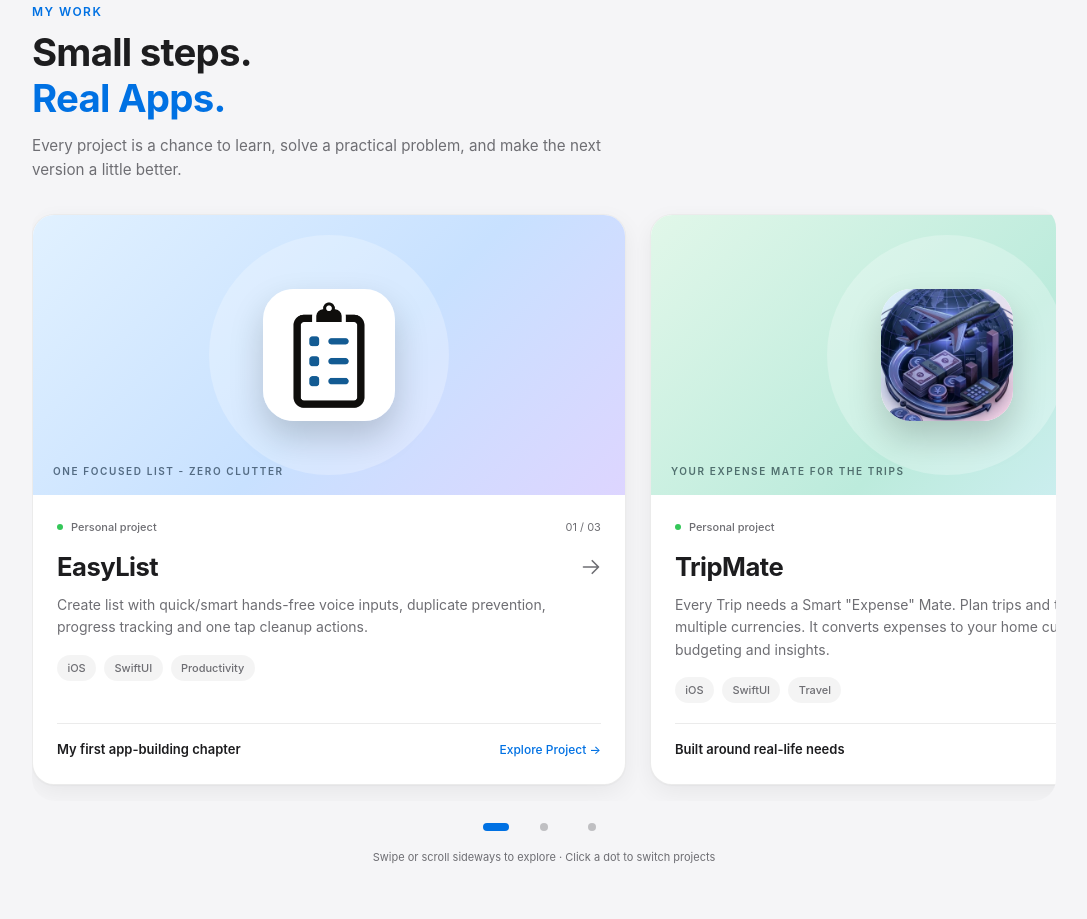
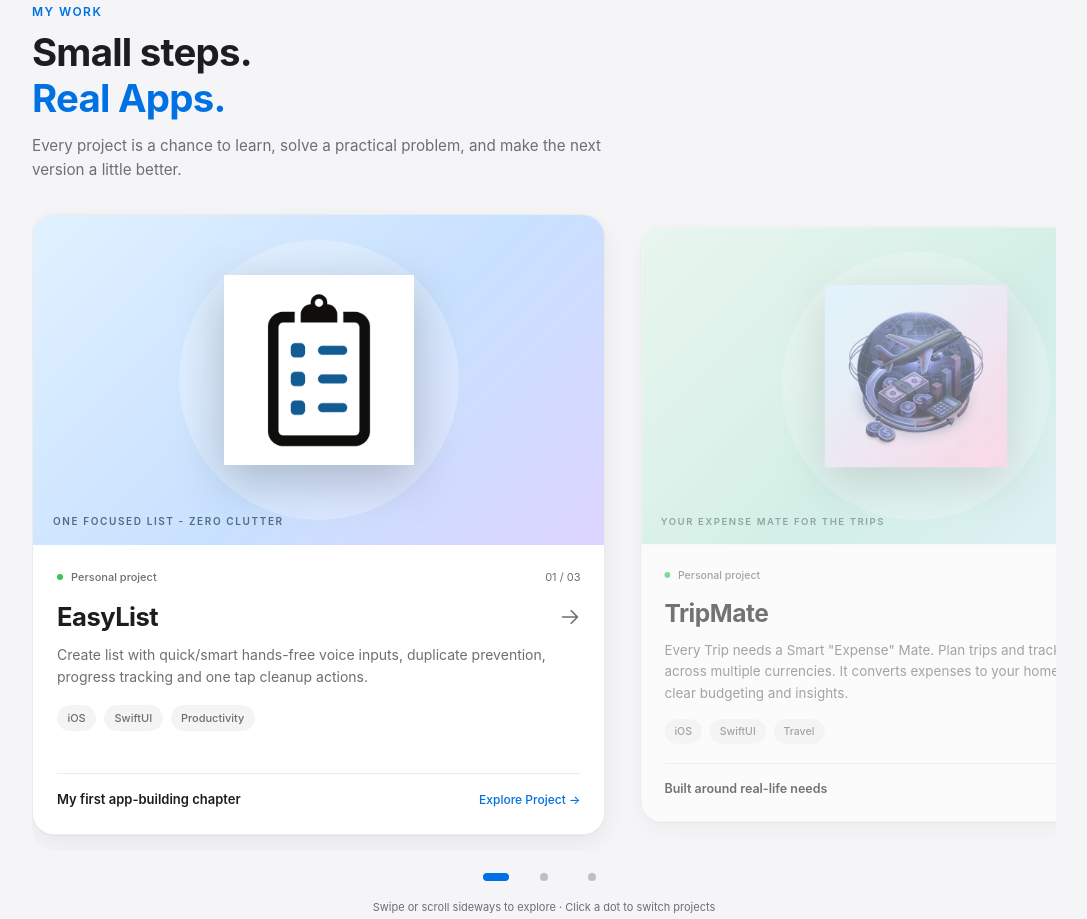
Before and after one commit to varun1329-cyber/iOS-Dev, a plain HTML site: page index.html in a window 1280 px wide. Shown: the part 1429-2348 px from the top of the page, without its empty margins (96-1183 px from the left). Drawn offline with Linux system fonts and the light colour scheme.

Commit message:
Refactor carousel layout and update styles
Refactor project carousel layout and update styles for better responsiveness. Adjusted project icon display and improved scroll behavior for the carousel.

```diff
--- a/index.html
+++ b/index.html
@@ -11,8 +11,10 @@ DESIGN  : Apple-inspired minimalism. Fluid, mobile-first layout that adapts from
           automatically through CSS (prefers-color-scheme) – no toggle, no JS.
 
 WHAT THIS FILE IS
-  The landing page of the portfolio. It introduces Varun, lists the tools he learns and builds with, and showcases three apps (EasyList, TripMate,
-  VocaList) in a swipeable carousel. Each project card links to its own details page (EasyList.html, TripMate.html, VocaList.html).
+  The landing page of the portfolio. It introduces Varun, lists the tools he
+  learns and builds with, and showcases three apps (EasyList, TripMate,
+  VocaList) in a swipeable carousel. Each project card links to its own
+  details page (EasyList.html, TripMate.html, VocaList.html).
 
 MAIN CODE STRUCTURE (top to bottom)
   1. <head>        meta tags, title, then ONE <style> block, organised as:
@@ -24,7 +26,7 @@ MAIN CODE STRUCTURE (top to bottom)
   3. <main>
        #hero       portrait + status dot, name, bio, social icons, My Journey
        #toolbox    Build tools, AI/workflow tools (top three ranked), principles
-       #work       project carousel – one card plus a peek of the next card
+       #work       project carousel – centered card with a peek of its neighbours
   4. <dialog>s     toolModal (shared by all tools), journeyModal, emailModal
   5. <footer>      identity line + technology credit
   6. <script>      a) dialog open/close  b) tool-details content
@@ -32,8 +34,10 @@ MAIN CODE STRUCTURE (top to bottom)
                       and "return to the project I came from" (URL fragments)
 
 PROJECT-RETURN BEHAVIOUR
-  Detail pages should link Home with a fragment (index.html#easyListProject,#tripMateProject or #vocaListProject). The page restores that slide, the dot
-  indicator and the vertical scroll position. Clicking a project also stores the fragment in this page's history entry so the browser Back button works too.
+  Detail pages should link Home with a fragment (index.html#easyListProject,
+  #tripMateProject or #vocaListProject). The page restores that slide, the dot
+  indicator and the vertical scroll position. Clicking a project also stores the
+  fragment in this page's history entry so the browser Back button works too.
 ==============================================================================
 -->
 <meta charset="UTF-8">
@@ -185,9 +189,9 @@ a { color: inherit; text-decoration: none; }
 
 /* --card-w controls how wide a card is. Anything under 100% leaves room for
    the next card to peek in, signalling that there is more to scroll to. */
-.carousel-shell { --card-w: 82%; --gap: 1rem; }
-@media (min-width: 640px)  { .carousel-shell { --card-w: 68%; --gap: 1.25rem; } }
-@media (min-width: 1024px) { .carousel-shell { --card-w: 58%; --gap: 1.5rem; } }
+.carousel-shell { --card-w: 78%; --gap: 1rem; }
+@media (min-width: 640px)  { .carousel-shell { --card-w: 66%; --gap: 1.25rem; } }
+@media (min-width: 1024px) { .carousel-shell { --card-w: 56%; --gap: 1.5rem; } }
 .carousel {
   position: relative;               /* makes slide.offsetLeft relative to the track */
   display: flex; gap: var(--gap);
@@ -196,26 +200,28 @@ a { color: inherit; text-decoration: none; }
   padding-block: .5rem 1rem; border-radius: var(--radius);
 }
 .carousel::-webkit-scrollbar { display: none; }
-.carousel > article { flex: 0 0 var(--card-w); min-width: 0; scroll-snap-align: start; }
-/* Trailing spacer lets the LAST card snap to the left edge like the others. */
-.carousel::after { content: ""; flex: 0 0 calc(100% - var(--card-w) - var(--gap)); }
-.carousel > article { transition: opacity .3s; }
+/* Middle cards snap to the CENTER so both neighbours peek in. The first card
+   snaps to the left edge and the last to the right edge (nothing beyond them). */
+.carousel > article { flex: 0 0 var(--card-w); min-width: 0; scroll-snap-align: center; scroll-snap-stop: always; transition: opacity .3s, transform .3s; }
+.carousel > article:first-child { scroll-snap-align: start; }
+.carousel > article:last-child  { scroll-snap-align: end; }
+.carousel > article:not(.is-active) { opacity: .6; transform: scale(.96); }
 
 .project { height: 100%; display: flex; flex-direction: column; overflow: hidden; border-radius: var(--radius); border: 1px solid var(--line); background: var(--card); box-shadow: var(--shadow); transition: border-color .2s; }
 .project:hover { border-color: rgba(0,113,227,.5); }
 .project > a { display: flex; flex-direction: column; flex: 1; border-radius: var(--radius); }
-.art { position: relative; isolation: isolate; overflow: hidden; min-height: clamp(220px, 30vw, 280px); display: grid; place-items: center; }
-.art::before { content: ""; position: absolute; z-index: -1; width: 240px; height: 240px; border-radius: 50%; background: rgba(255,255,255,.25); }
+.art { position: relative; isolation: isolate; overflow: hidden; min-height: clamp(260px, 38vw, 330px); padding: 1.5rem 1rem 2.75rem; display: grid; place-items: center; }
+.art::before { content: ""; position: absolute; z-index: -1; width: 280px; height: 280px; border-radius: 50%; background: rgba(255,255,255,.25); }
 .art-easy { background: linear-gradient(135deg, #e1f1ff, #c8e1ff 55%, #ddd5ff); }
 .art-trip { background: linear-gradient(135deg, #e1f7e9, #bcebdc 55%, #d8f0ff); }
 .art-voca { background: linear-gradient(135deg, #e6e1ff, #d3d0ff 55%, #cfe6ff); }
 .art-caption { position: absolute; left: 1.25rem; right: 1rem; bottom: 1rem; font-size: .625rem; font-weight: 600; letter-spacing: .16em; text-transform: uppercase; }
-.app-icon { width: clamp(104px, 18vw, 132px); height: clamp(104px, 18vw, 132px); border-radius: 23%; overflow: hidden; display: grid; place-items: center; box-shadow: 0 16px 34px rgba(0,0,0,.18); transition: transform .3s; }
+/* Bigger icon, shown in full: no clipping, no rounded mask, no zoom. The image keeps
+   its own aspect ratio and corners; a drop-shadow follows its real outline. */
+.app-icon { width: clamp(150px, 34vw, 190px); display: block; transition: transform .3s; }
 .project:hover .app-icon { transform: scale(1.05); }
-.app-icon img { width: 100%; height: 100%; object-fit: cover; }
-.app-icon.trip { background: #fff; }
-.app-icon.trip img { object-fit: contain; transform: scale(1.6); }   /* crops the image's own padding */
-@media (prefers-color-scheme: dark) { .app-icon.trip { background: #000; } }
+.app-icon picture { display: block; }
+.app-icon img { width: 100%; height: auto; max-height: 190px; object-fit: contain; filter: drop-shadow(0 14px 24px rgba(0,0,0,.22)); }
 
 .project-body { flex: 1; display: flex; flex-direction: column; padding: clamp(1.1rem, 3vw, 1.5rem); }
 .meta { display: flex; justify-content: space-between; gap: .75rem; font-size: .6875rem; color: var(--sub); }
@@ -460,7 +466,7 @@ blockquote { margin: 2rem 0 0; padding: 1.25rem; border-radius: 16px; background
           <article id="tripMateProject" role="group" aria-roledescription="slide" aria-label="2 of 3: TripMate">
             <div class="project"><a href="TripMate.html" aria-label="View TripMate details page">
               <div class="art art-trip" aria-hidden="true">
-                <div class="app-icon trip"><img src="./TripMateIcon.png" alt="TripMate Icon"></div>
+                <div class="app-icon"><img src="./TripMateIcon.png" alt="TripMate Icon"></div>
                 <span class="art-caption" style="color:#506f6e">Your expense mate for the trips</span>
               </div>
               <div class="project-body">
@@ -700,25 +706,34 @@ document.addEventListener('DOMContentLoaded', () => {
   function updateIndicators(index) {
     dots.forEach((dot, i) => i === index ? dot.setAttribute('aria-current', 'true') : dot.removeAttribute('aria-current'));
     positionText.textContent = `Project ${index + 1} of ${slides.length}: ${projectNames[index]}`;
+    slides.forEach((sl, i) => sl.classList.toggle('is-active', i === index));
     activeIndex = index;
   }
 
-  // Which slide's left edge is closest to the current scroll position?
+  // Scroll position that puts slide i in the middle of the track, clamped so the
+  // first/last card rest against the edges (no empty space beyond them).
+  function targetLeft(i) {
+    const s = slides[i];
+    const centered = s.offsetLeft - (track.clientWidth - s.offsetWidth) / 2;
+    return Math.max(0, Math.min(centered, track.scrollWidth - track.clientWidth));
+  }
+
+  // Which slide is closest to its snap position right now?
   function nearestSlide() {
     let nearest = 0, best = Infinity;
     slides.forEach((s, i) => {
-      const d = Math.abs(track.scrollLeft - s.offsetLeft);
+      const d = Math.abs(track.scrollLeft - targetLeft(i));
       if (d < best) { best = d; nearest = i; }
     });
     return nearest;
   }
 
-  // Scroll the track so slide `index` sits at the left edge (next card peeks in on the right).
+  // Scroll so slide `index` is centered (neighbours peek in on both sides when they exist).
   function goToProject(index, immediate = false) {
     const target = Math.max(0, Math.min(index, slides.length - 1));
     const instant = immediate || reducedMotion.matches;
     if (instant) updateIndicators(target);   // set state first so resize callbacks can't undo it
-    track.scrollTo({ left: slides[target].offsetLeft, behavior: instant ? 'instant' : 'smooth' });
+    track.scrollTo({ left: targetLeft(target), behavior: instant ? 'instant' : 'smooth' });
   }
 
   // Bring the carousel into view vertically, below the sticky header.
@@ -776,8 +791,10 @@ document.addEventListener('DOMContentLoaded', () => {
 
   // Before leaving for a project page, store its fragment in THIS history entry
   // so the browser Back button returns to the same slide (replaceState adds no entry).
-  slides.forEach(slide => {
+  slides.forEach((slide, i) => {
     slide.querySelector('a[href]')?.addEventListener('click', e => {
+      // Tapping a peeking neighbour brings it to the middle instead of opening it.
+      if (i !== activeIndex) { e.preventDefault(); goToProject(i); return; }
       if (e.defaultPrevented || e.button !== 0 || e.ctrlKey || e.metaKey || e.shiftKey || e.altKey) return;
       try {
         const url = new URL(location.href);
```
